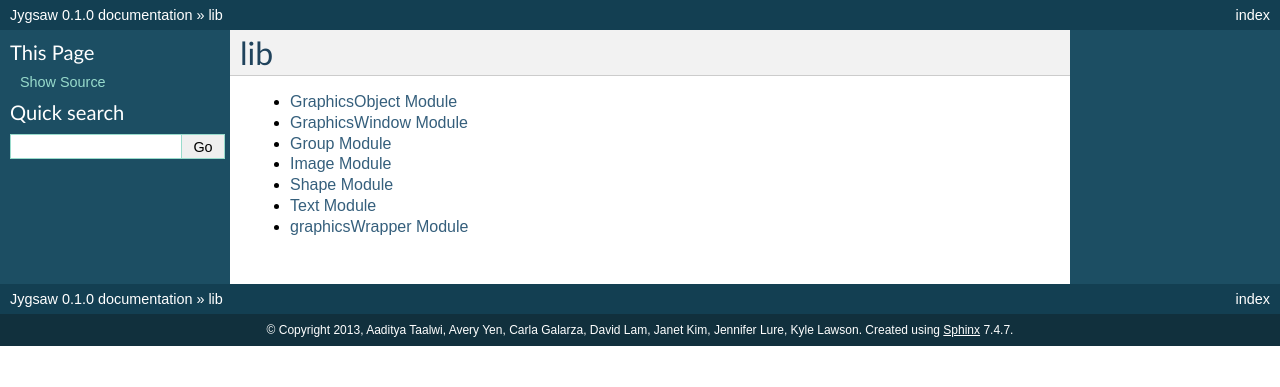
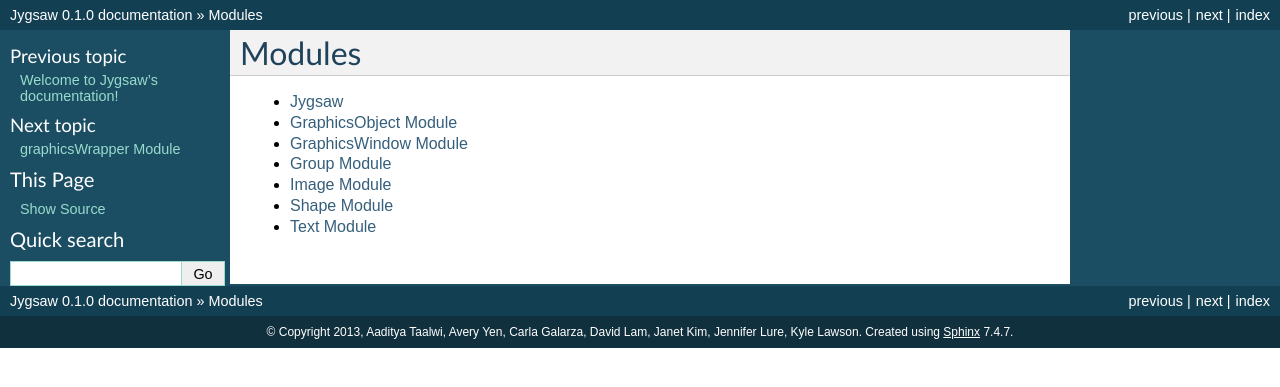
Before and after one commit to talwai/jygsaw, a Sphinx documentation site: the page built from doc/modules.rst, in a window 1280 px wide. Shown: the top 387 px of the page. Built offline with Sphinx 7.4.7, drawn with Linux system fonts in a browser that asks for light colours; pages that are not in the unit, such as notebooks, are missing from menus.

```diff
--- a/doc/index.rst
+++ b/doc/index.rst
@@ -11,7 +11,7 @@ Contents:
 .. toctree::
    :maxdepth: 2
 
-   *
+   modules
 
 
 Indices and tables
--- a/doc/modules.rst
+++ b/doc/modules.rst
@@ -1,13 +1,13 @@
-lib
-===
+Modules
+==============
 
 .. toctree::
    :maxdepth: 4
 
+   Jygsaw <graphicsWrapper>
    GraphicsObject
    GraphicsWindow
    Group
    Image
    Shape
    Text
-   graphicsWrapper
```
Also changed, not shown: README.md (+1 -2 lines), 1 other file.
